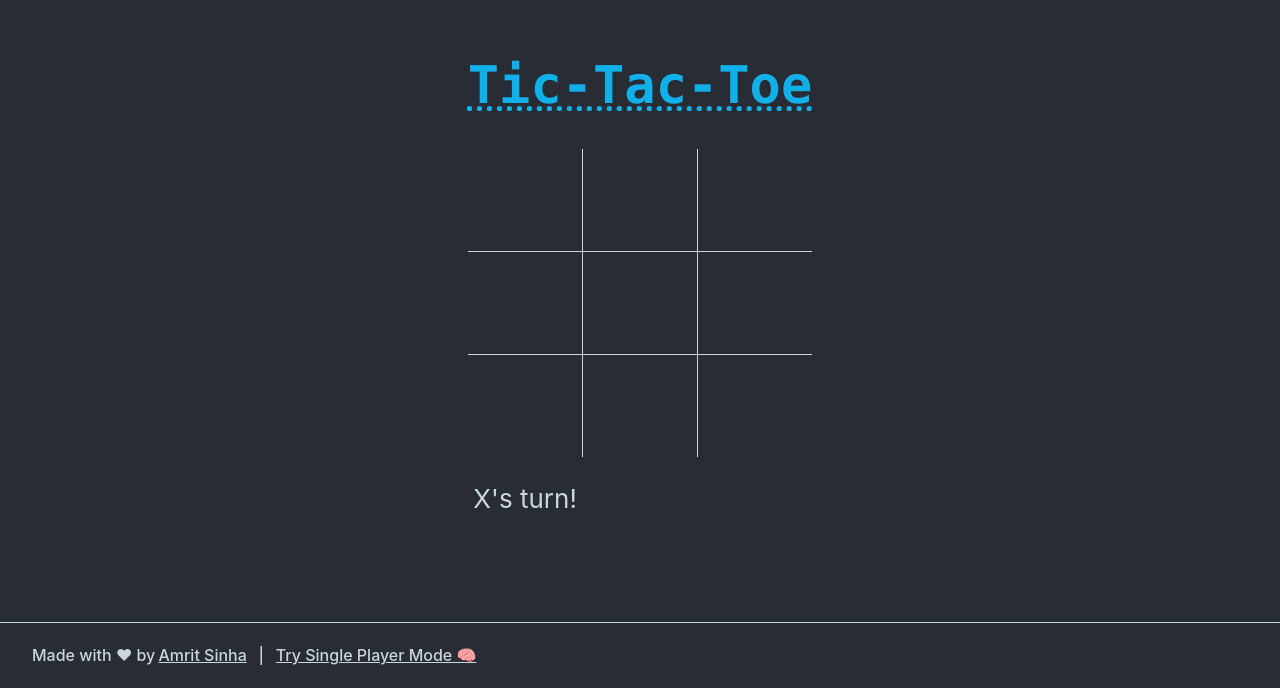
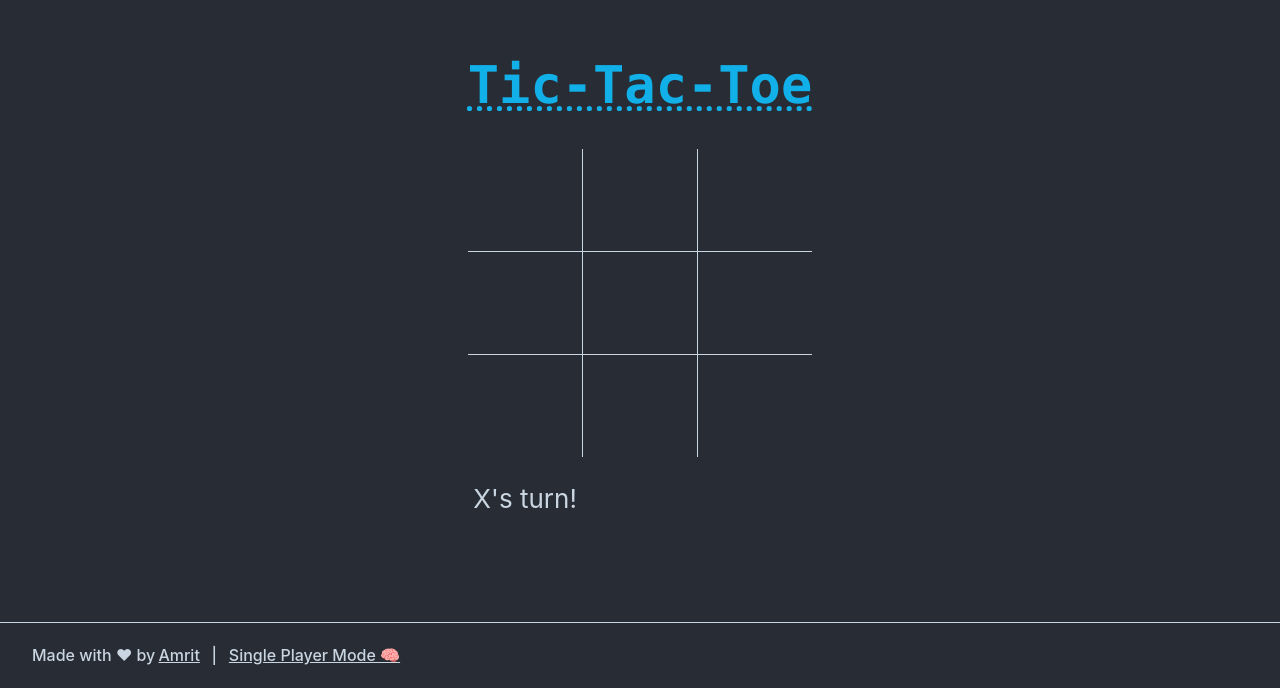
Before and after one commit to SinhaAmrit/tic-tac-toe-two-player, a React (Create React App) app: page / in a window 1280 px wide. Shown: the part 128-816 px from the top of the page. Built offline with nearby package versions, Linux system fonts and the light colour scheme.

Commit message:
Update index.js

```diff
--- a/src/index.js
+++ b/src/index.js
@@ -7,6 +7,6 @@ root.render(
   <React.StrictMode>
     <h1>Tic-Tac-Toe</h1>
     <App />
-    <div class="footer">Made with ❤ by <a href="https://github.com/SinhaAmrit/tic-tac-toe-two-player/" target="_blank" rel="noopener noreferrer">Amrit Sinha</a> &nbsp;&nbsp;|&nbsp;&nbsp; <a href="https://tic-tac-toe-single-player.vercel.app/" target="_blank" rel="noopener noreferrer">Try Single Player Mode 🧠</a> </div>
+    <div class="footer">Made with ❤ by <a href="https://github.com/SinhaAmrit/tic-tac-toe-two-player/" target="_blank" rel="noopener noreferrer">Amrit</a> &nbsp;&nbsp;|&nbsp;&nbsp; <a href="https://tic-tac-toe-single-player.vercel.app/" target="_blank" rel="noopener noreferrer">Single Player Mode 🧠</a> </div>
   </React.StrictMode>
 );
```
